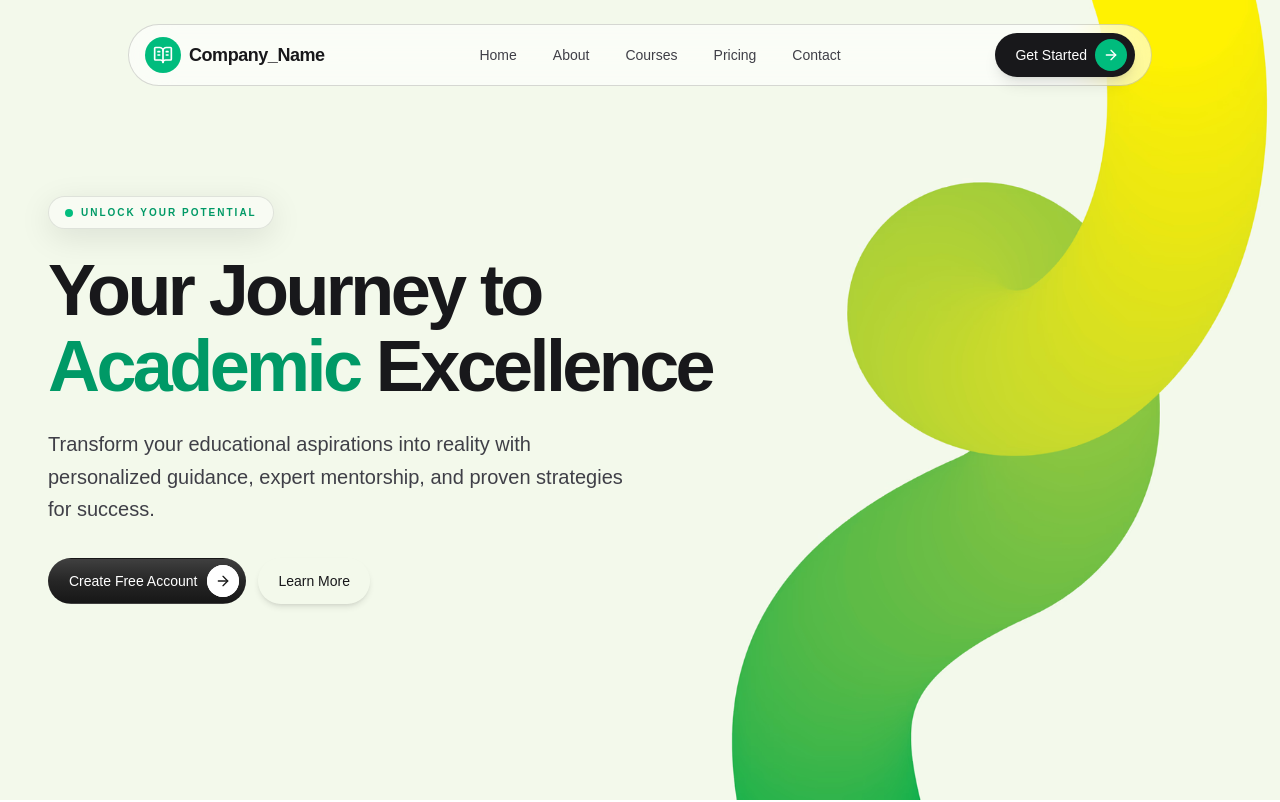
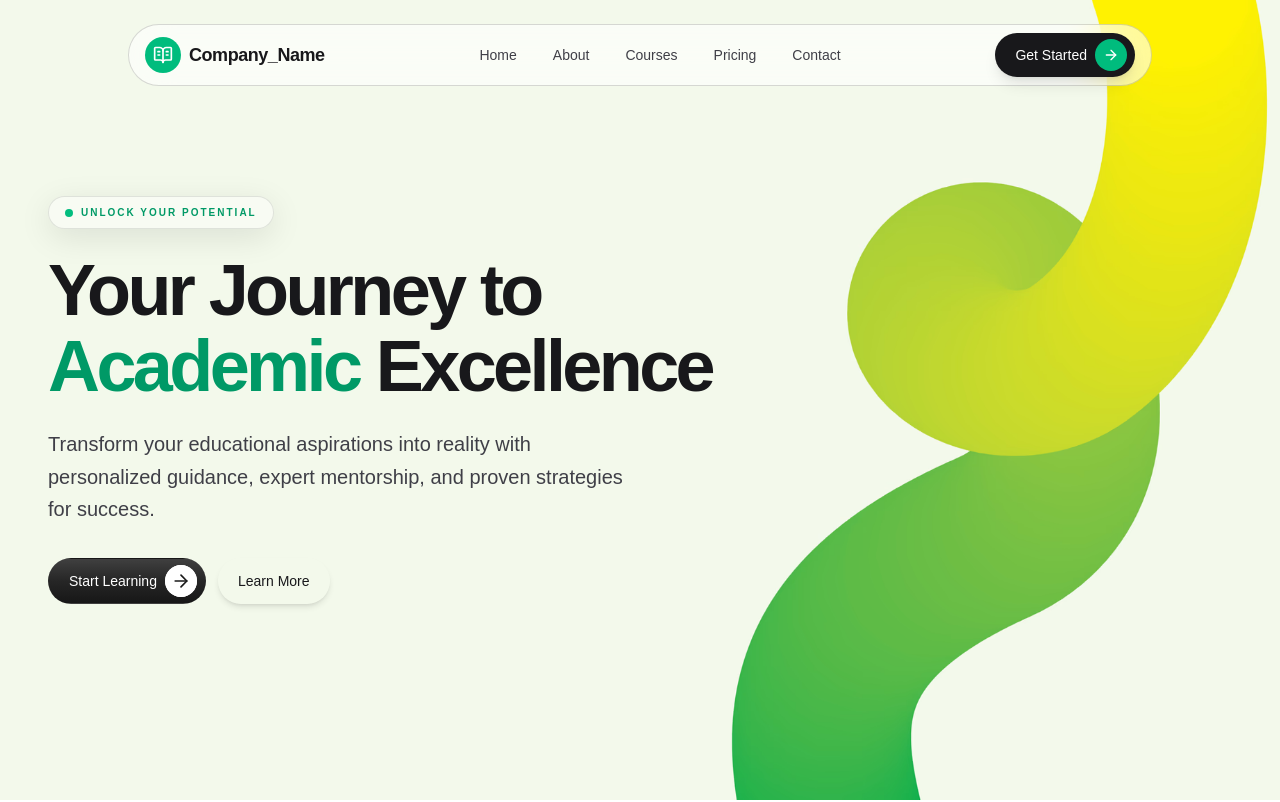
Before and after one commit to parshav92/mocktest-freelance, a Next.js app: page / in a window 1280 px wide. Shown: the top 802 px of the page. Built offline with nearby package versions, Linux system fonts and the light colour scheme; a web font is replaced by a local one.

Commit message:
update hero section CTA buttons

```diff
--- a/components/landing/hero-section.tsx
+++ b/components/landing/hero-section.tsx
@@ -47,18 +47,20 @@ const HeroSection = () => {
                     {/* CTA Buttons */}
                     <div className="flex flex-wrap gap-3 animate-fade-in-up-delay-3">
                         <button className="group relative overflow-hidden rounded-full bg-gradient-to-b from-neutral-700 via-neutral-800 to-neutral-900 px-5 py-3 pr-12 text-sm font-medium text-white transition-all duration-500 hover:bg-transparent hover:text-[#1a1a1a] border border-transparent hover:border-[#1a1a1a]">
-                            <span className="absolute right-1.5 top-1/2 -translate-y-1/2 h-8 w-8 bg-white rounded-full transition-all duration-500 ease-out group-hover:scale-[10] group-hover:right-1/2 group-hover:translate-x-1/2" />
+                            {/* Background slide effect - expands from arrow circle position */}
+                            <span className="absolute right-2 top-1/2 -translate-y-1/2 h-8 w-8 bg-white rounded-full transition-all duration-800 ease-out group-hover:scale-[8] group-hover:right-1/2 group-hover:translate-x-1/2" />
 
                             {/* Text */}
-                            <span className="relative z-10 transition-colors duration-500">
-                                Create Free Account
+                            <span className="relative z-10 transition-colors duration-150 text-white group-hover:text-[#1a1a1a]">
+                                Start Learning
                             </span>
 
                             {/* Arrow circle */}
-                            <span className="absolute right-1.5 top-1/2 -translate-y-1/2 z-10 flex h-8 w-8 items-center justify-center rounded-full bg-white text-[#1a1a1a]">
-                                <ArrowRight className="h-4 w-4" />
+                            <span className="absolute right-2 top-1/2 -translate-y-1/2 z-10 flex h-8 w-8 items-center justify-center rounded-full bg-white text-[#1a1a1a]">
+                                <ArrowRight className="h-5 w-5" />
                             </span>
                         </button>
+
                         <button className="rounded-full px-5 py-2.5 text-sm text-zinc-900 font-medium hover:bg-white/80 transition-colors duration-300 shadow-md">
                             Learn More
                         </button>
```
